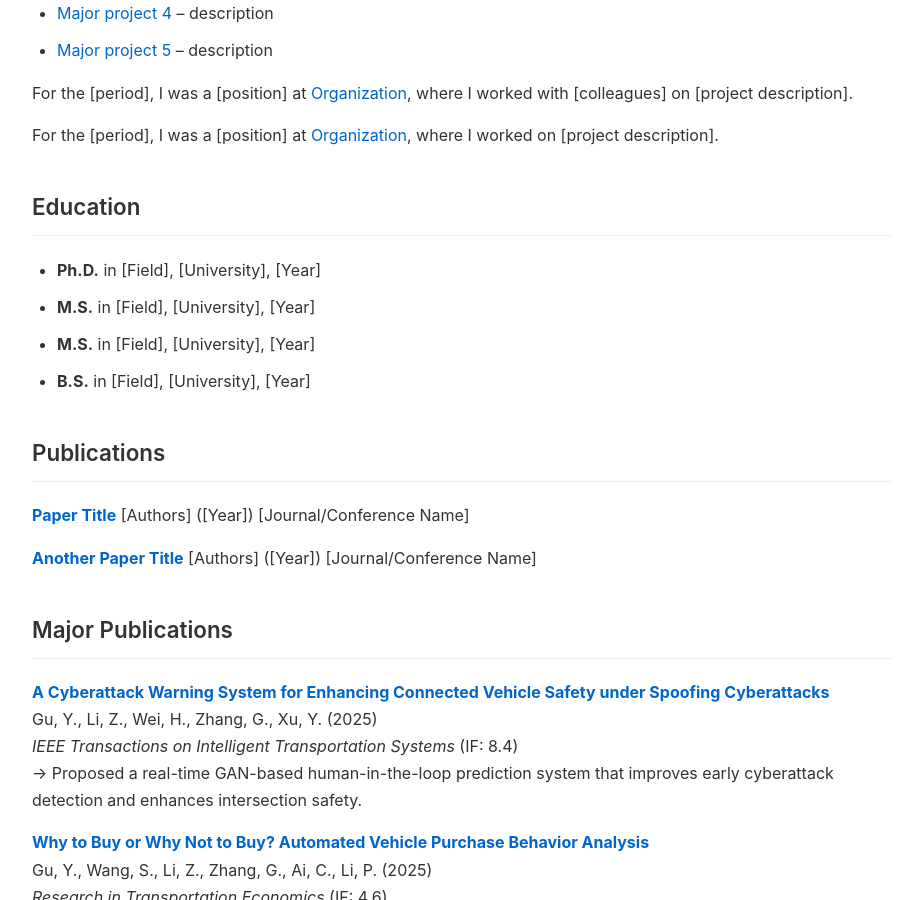
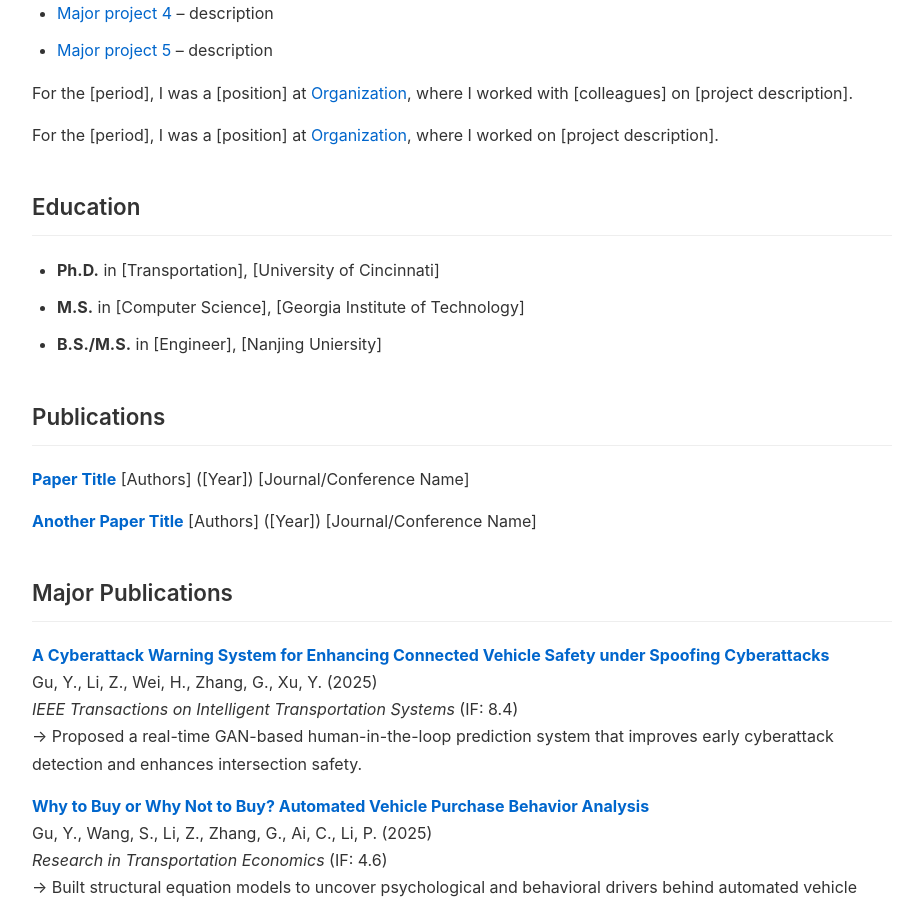
Before and after one commit to YingfanGu/YingfanGu.github.io, a Jekyll site: the page built from index.md, in a window 1280 px wide and 900 px high, scrolled down 755 px. Shown: the whole window, without its empty margins (178-1101 px from the left). Built offline with Jekyll 4.4.1, drawn with Linux system fonts in a browser that asks for light colours.

Commit message:
Update education section with specific degrees and institutions

```diff
--- a/index.md
+++ b/index.md
@@ -49,10 +49,9 @@ For the [period], I was a [position] at [Organization](link), where I worked on
 
 ## Education
 
-* **Ph.D.** in [Field], [University], [Year]
-* **M.S.** in [Field], [University], [Year]
-* **M.S.** in [Field], [University], [Year]
-* **B.S.** in [Field], [University], [Year]
+* **Ph.D.** in [Transportation], [University of Cincinnati]
+* **M.S.** in [Computer Science], [Georgia Institute of Technology]
+* **B.S./M.S.** in [Engineer], [Nanjing Uniersity]
 
 ## Publications
 
```
